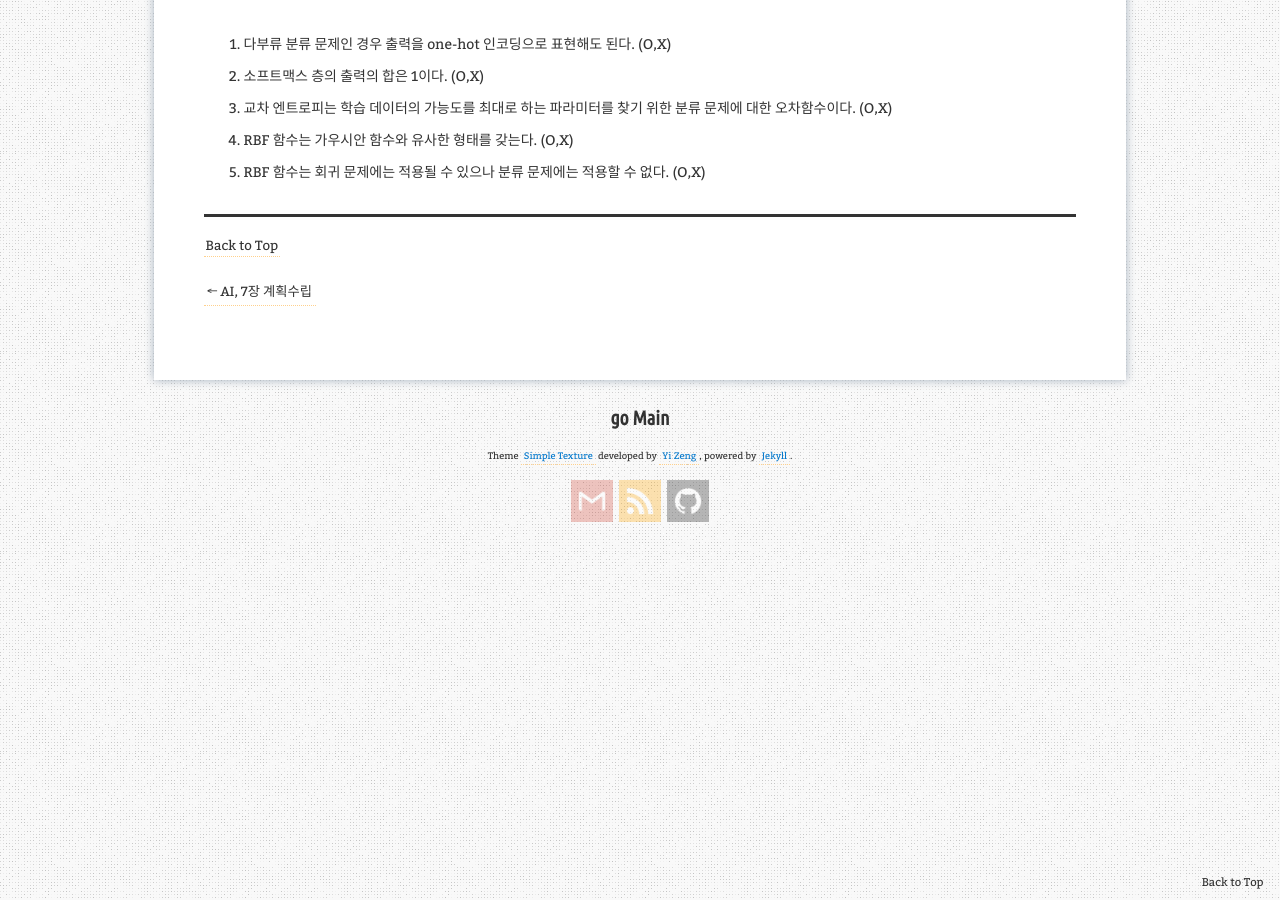
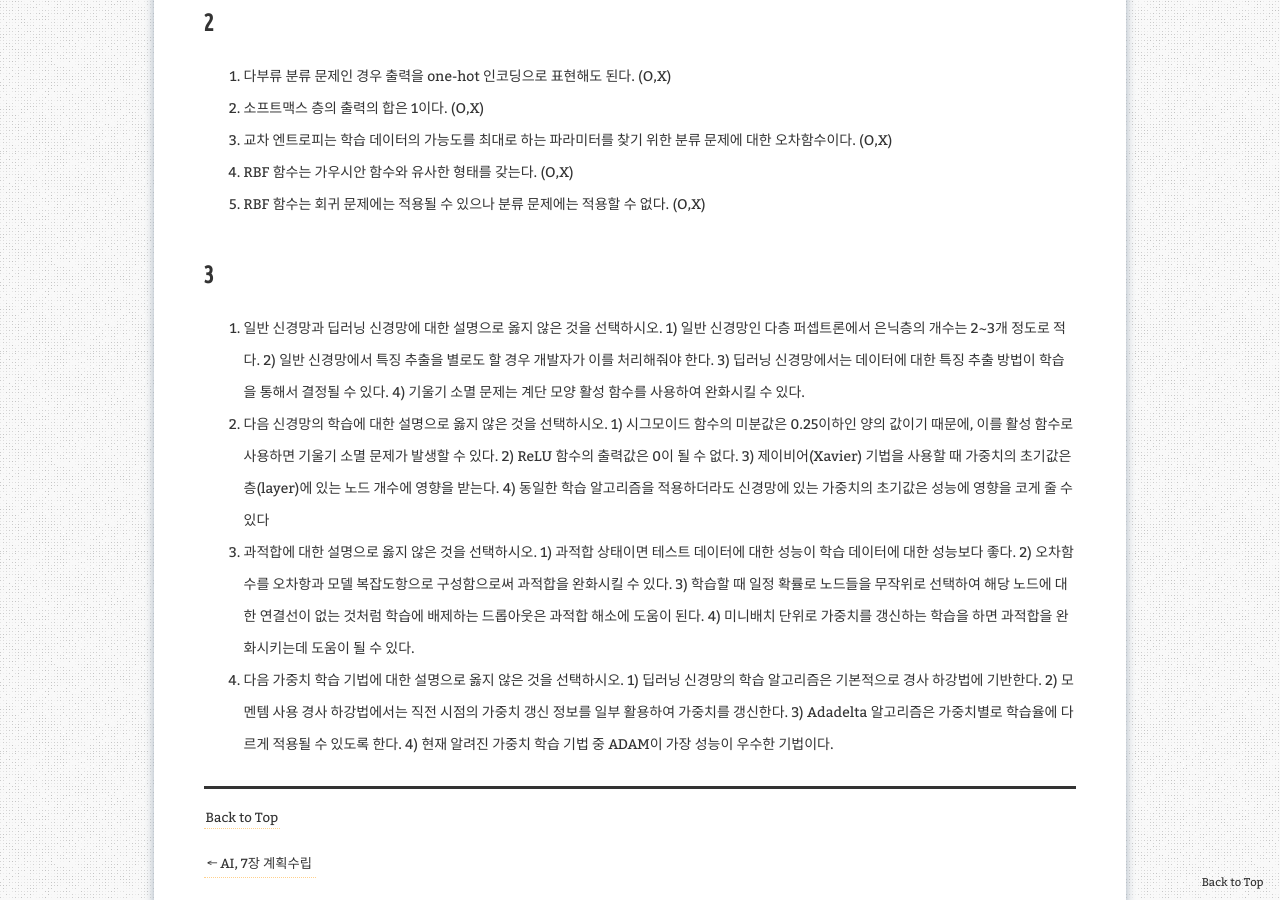
Before and after one commit to aristohyun/aristohyun.github.io, a Jekyll site: the page built from _posts/2021-12-01-AI_final.md, in a window 1280 px wide and 900 px high, scrolled down 1247 px. Built offline with Jekyll 4.4.1, drawn with Linux system fonts in a browser that asks for light colours; comment, search, counter and statistics services are not loaded.

Commit message:
Update 2021-12-01-AI_final.md

```diff
--- a/_posts/2021-12-01-AI_final.md
+++ b/_posts/2021-12-01-AI_final.md
@@ -56,3 +56,30 @@ redirect_from:
 3. 교차 엔트로피는 학습 데이터의 가능도를 최대로 하는 파라미터를 찾기 위한 분류 문제에 대한 오차함수이다. (O,X)
 4. RBF 함수는 가우시안 함수와 유사한 형태를 갖는다. (O,X)
 5. RBF 함수는 회귀 문제에는 적용될 수 있으나 분류 문제에는 적용할 수 없다. (O,X)
+
+
+## 3
+
+1. 일반 신경망과 딥러닝 신경망에 대한 설명으로 옳지 않은 것을 선택하시오.
+    1) 일반 신경망인 다층 퍼셉트론에서 은닉층의 개수는 2~3개 정도로 적다.
+    2) 일반 신경망에서 특징 추출을 별로도 할 경우 개발자가 이를 처리해줘야 한다.
+    3) 딥러닝 신경망에서는 데이터에 대한 특징 추출 방법이 학습을 통해서 결정될 수
+있다.
+    4) 기울기 소멸 문제는 계단 모양 활성 함수를 사용하여 완화시킬 수 있다.
+
+2. 다음 신경망의 학습에 대한 설명으로 옳지 않은 것을 선택하시오.
+    1) 시그모이드 함수의 미분값은 0.25이하인 양의 값이기 때문에, 이를 활성 함수로 사용하면 기울기 소멸 문제가 발생할 수 있다.
+    2) ReLU 함수의 출력값은 0이 될 수 없다.
+    3) 제이비어(Xavier) 기법을 사용할 때 가중치의 초기값은 층(layer)에 있는 노드 개수에 영향을 받는다.
+    4) 동일한 학습 알고리즘을 적용하더라도 신경망에 있는 가중치의 초기값은 성능에 영향을 코게 줄 수 있다
+
+3. 과적합에 대한 설명으로 옳지 않은 것을 선택하시오.
+    1) 과적합 상태이면 테스트 데이터에 대한 성능이 학습 데이터에 대한 성능보다 좋다.
+    2) 오차함수를 오차항과 모델 복잡도항으로 구성함으로써 과적합을 완화시킬 수 있다.
+    3) 학습할 때 일정 확률로 노드들을 무작위로 선택하여 해당 노드에 대한 연결선이 없는 것처럼 학습에 배제하는 드롭아웃은 과적합 해소에 도움이 된다.
+    4) 미니배치 단위로 가중치를 갱신하는 학습을 하면 과적합을 완화시키는데 도움이 될 수 있다.
+4. 다음 가중치 학습 기법에 대한 설명으로 옳지 않은 것을 선택하시오.
+    1) 딥러닝 신경망의 학습 알고리즘은 기본적으로 경사 하강법에 기반한다.
+    2) 모멘템 사용 경사 하강법에서는 직전 시점의 가중치 갱신 정보를 일부 활용하여 가중치를 갱신한다.
+    3) Adadelta 알고리즘은 가중치별로 학습율에 다르게 적용될 수 있도록 한다.
+    4) 현재 알려진 가중치 학습 기법 중 ADAM이 가장 성능이 우수한 기법이다.
```
